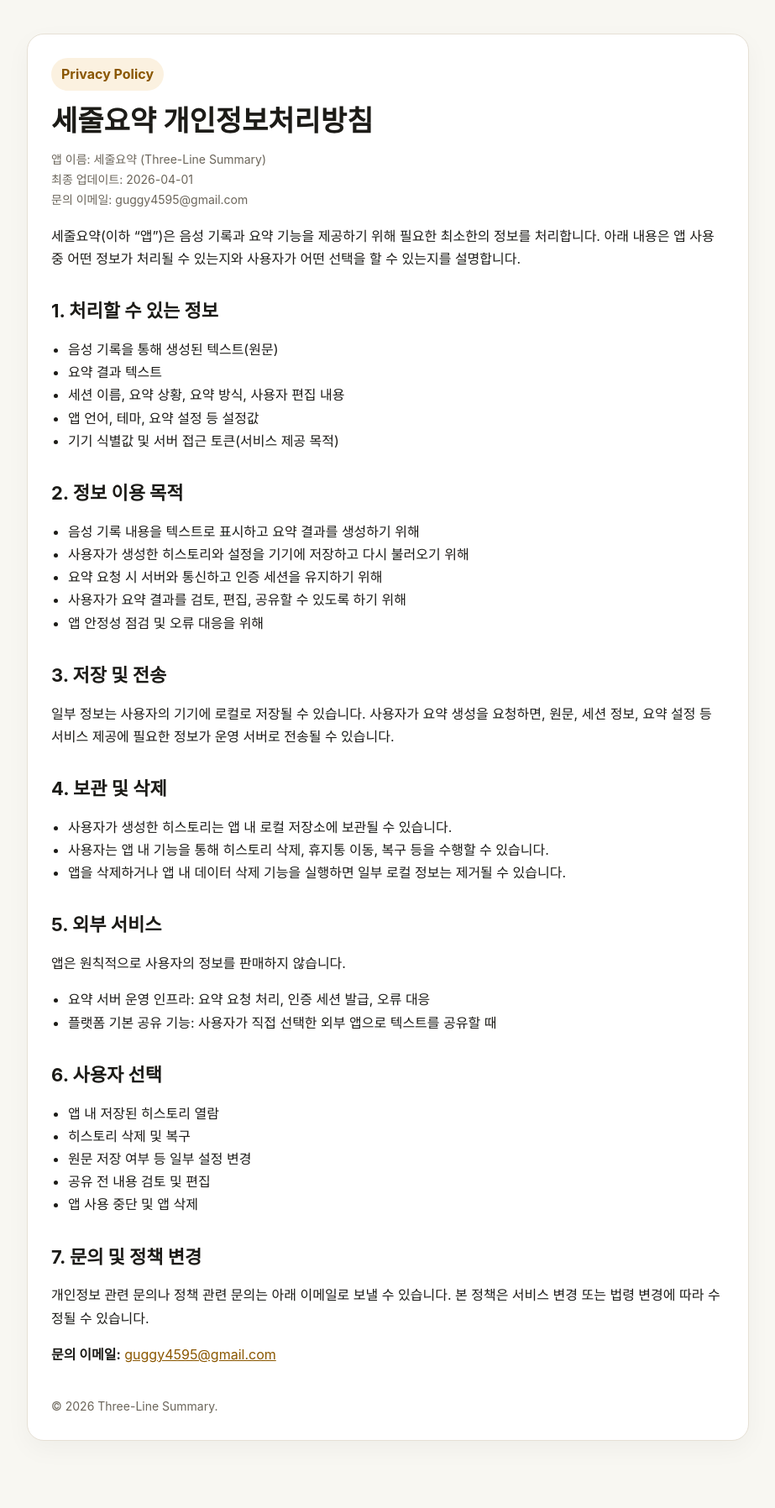
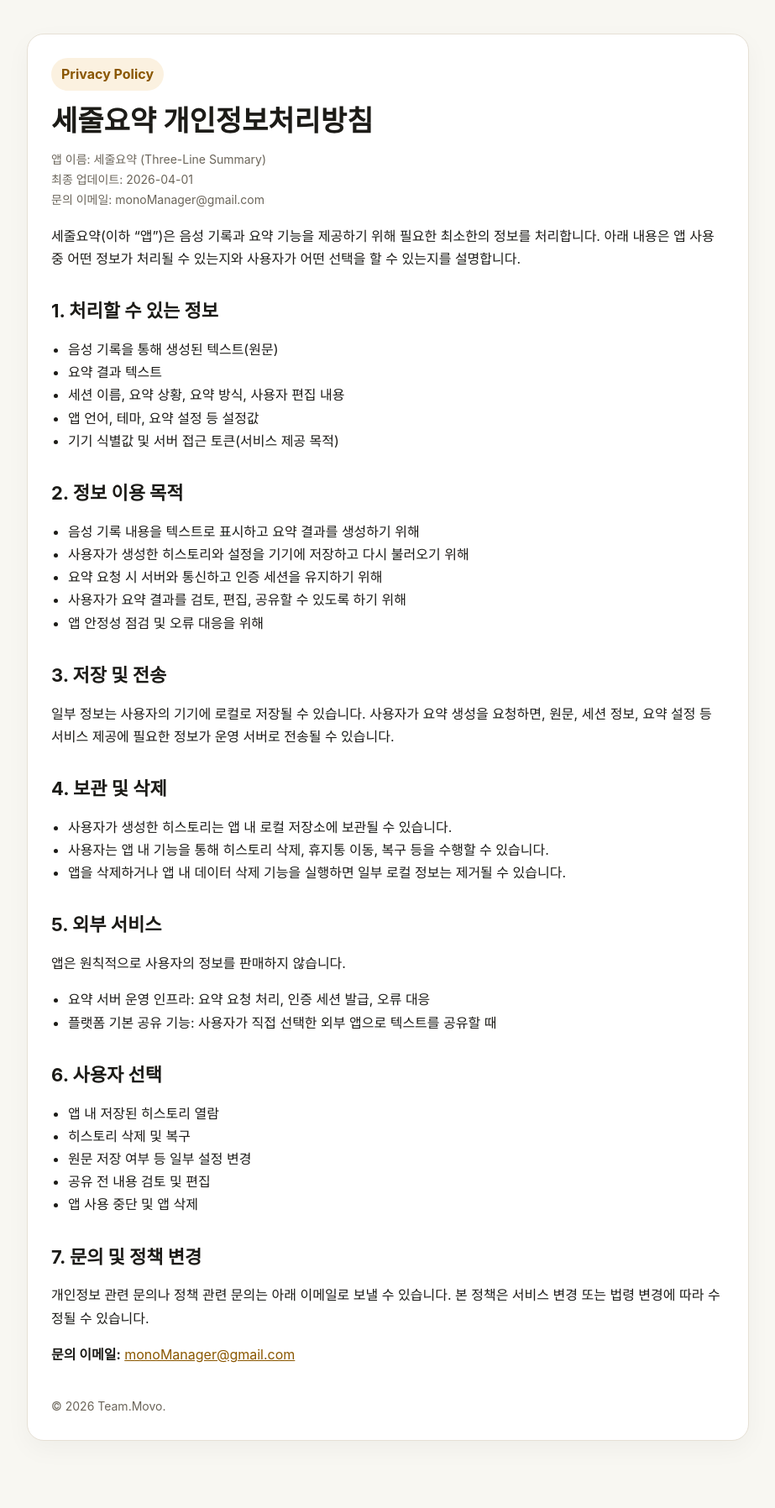
Before and after one commit to kyu05017/kyu05017.github.io, a Jekyll site: the page three-line-summary/privacy-policy/index.html, which Jekyll copies as it is, in a window 1280 px wide. Shown: the whole page at 84% size, without its empty margins (178-1101 px from the left). Built offline with Jekyll 4.4.1, drawn with Linux system fonts in a browser that asks for light colours.

Commit message:
팀명 변경 및 이메일 변경

```diff
--- a/three-line-summary/privacy-policy/index.html
+++ b/three-line-summary/privacy-policy/index.html
@@ -57,7 +57,7 @@
         <div class="meta">
           앱 이름: 세줄요약 (Three-Line Summary)<br />
           최종 업데이트: 2026-04-01<br />
-          문의 이메일: guggy4595@gmail.com
+          문의 이메일: monoManager@gmail.com
         </div>
 
         <p>
@@ -117,10 +117,10 @@
           개인정보 관련 문의나 정책 관련 문의는 아래 이메일로 보낼 수 있습니다.
           본 정책은 서비스 변경 또는 법령 변경에 따라 수정될 수 있습니다.
         </p>
-        <p><strong>문의 이메일:</strong> <a href="mailto:guggy4595@gmail.com">guggy4595@gmail.com</a></p>
+        <p><strong>문의 이메일:</strong> <a href="mailto:guggy4595@gmail.com">monoManager@gmail.com</a></p>
 
         <footer>
-          © 2026 Three-Line Summary.
+          © 2026 Team.Movo.
         </footer>
       </div>
     </div>
```
